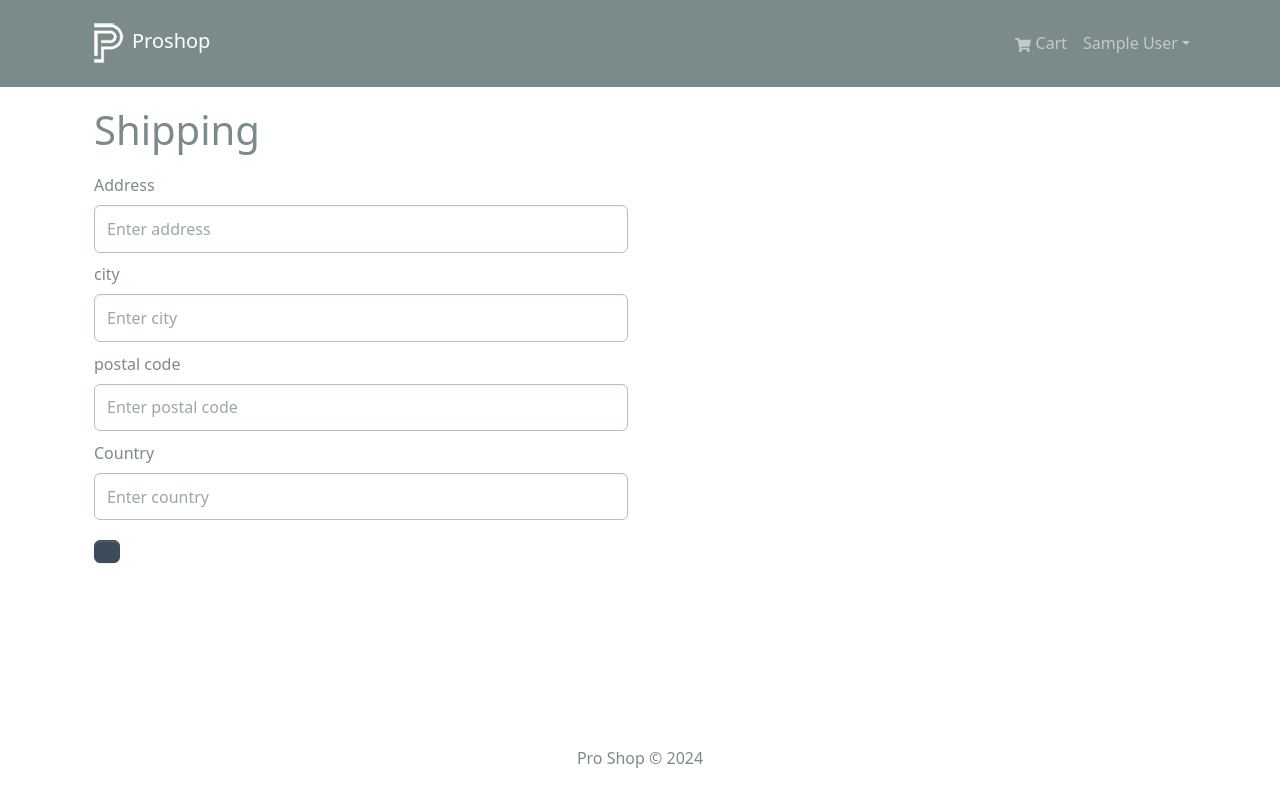
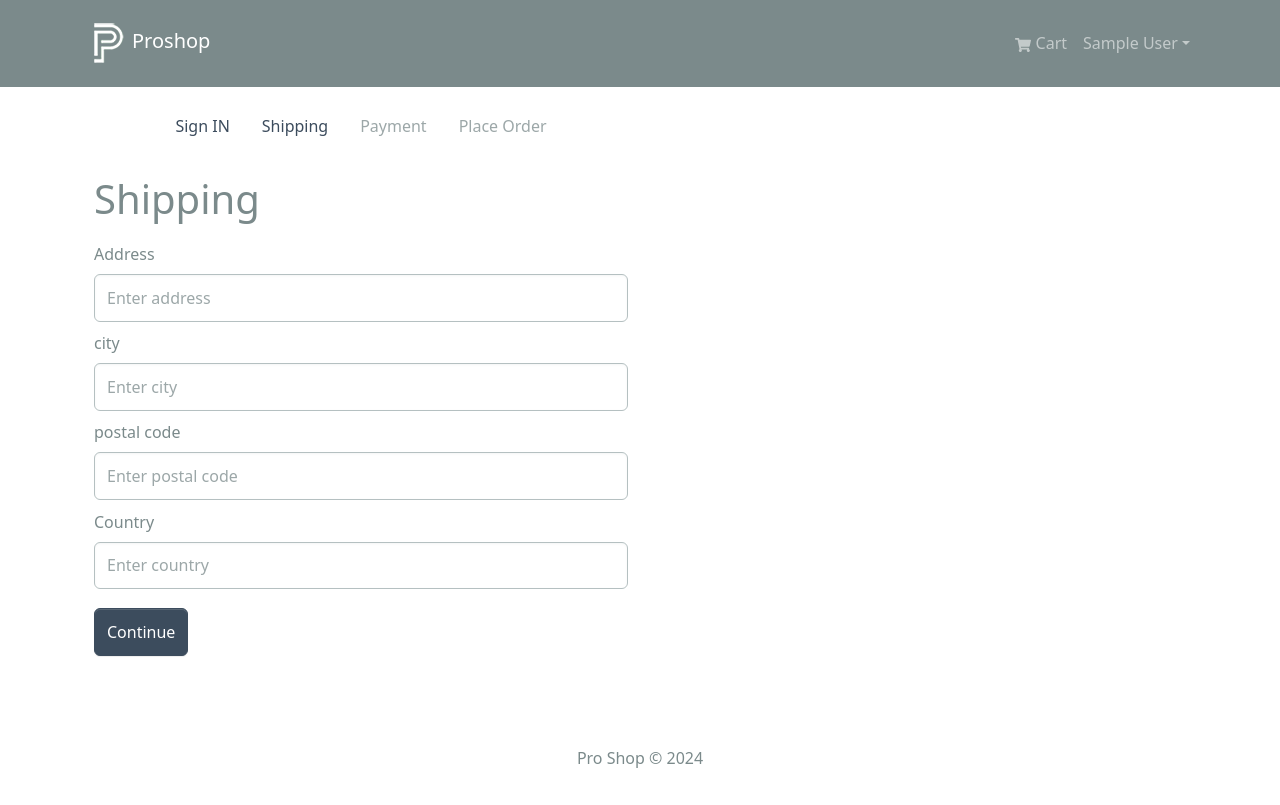
Before and after one commit to mesailesh7/proshop, a React (Create React App) app in the folder frontend/: page /shipping in a window 1280 px wide. Built offline with nearby package versions, Linux system fonts and the light colour scheme; sample sign-in values are in the browser's storage.

Commit message:
Payment System

```diff
--- /dev/null
+++ b/frontend/src/components/CheckoutSteps.jsx
@@ -0,0 +1,48 @@
+import React from "react";
+import { Nav } from "react-bootstrap";
+import { LinkContainer } from "react-router-bootstrap";
+
+const CheckoutSteps = ({ step1, step2, step3, step4 }) => {
+  return (
+    <Nav className="justify-content-center mb-4">
+      <Nav.Item>
+        {step1 ? (
+          <LinkContainer to="/login">
+            <Nav.Link>Sign IN</Nav.Link>
+          </LinkContainer>
+        ) : (
+          <Nav.Link disabled>Sign IN</Nav.Link>
+        )}
+      </Nav.Item>
+      <Nav.Item>
+        {step2 ? (
+          <LinkContainer to="/shipping">
+            <Nav.Link>Shipping</Nav.Link>
+          </LinkContainer>
+        ) : (
+          <Nav.Link disabled>Shipping</Nav.Link>
+        )}
+      </Nav.Item>
+      <Nav.Item>
+        {step3 ? (
+          <LinkContainer to="/login">
+            <Nav.Link>Payment</Nav.Link>
+          </LinkContainer>
+        ) : (
+          <Nav.Link disabled>Payment</Nav.Link>
+        )}
+      </Nav.Item>
+      <Nav.Item>
+        {step4 ? (
+          <LinkContainer to="/placeorder">
+            <Nav.Link>Place Order</Nav.Link>
+          </LinkContainer>
+        ) : (
+          <Nav.Link disabled>Place Order</Nav.Link>
+        )}
+      </Nav.Item>
+    </Nav>
+  );
+};
+
+export default CheckoutSteps;
--- /dev/null
+++ b/frontend/src/components/PrivateRoute.jsx
@@ -0,0 +1,18 @@
+import React from "react";
+import { Outlet, Navigate } from "react-router-dom";
+// An <Outlet> should be used in parent route elements to render their child route elements. This allows nested UI to show up when child routes are rendered. If the parent route matched exactly, it will render a child index route or nothing if there is no index route.
+// Outlet is what we want to return if we're logged in, if there's a userit will put page or screen we're trying to load
+// if we're not logged in then we're going to use the navigate component to basically just redirect us.
+import { useSelector } from "react-redux";
+// useSelector to find out if there's a user info piece of state present or not
+
+const PrivateRoute = () => {
+  // we want to get the info of user from auth state
+  const { userInfo } = useSelector((state) => state.auth);
+
+  /* replace at the end to replace any past history */
+
+  return userInfo ? <Outlet /> : <Navigate to="/login" replace />;
+};
+
+export default PrivateRoute;
--- a/frontend/src/index.js
+++ b/frontend/src/index.js
@@ -12,13 +12,14 @@ import store from "./store";
 import "./assets/styles/bootstrap.custom.css";
 import "./assets/styles/index.css";
 import App from "./App";
+import reportWebVitals from "./reportWebVitals";
+import PrivateRoute from "./components/PrivateRoute";
 import HomeScreen from "./screens/HomeScreen";
 import ProductScreen from "./screens/ProductScreen";
 import CartScreen from "./screens/CartScreen";
 import LoginScreen from "./screens/LoginScreen";
 import RegisterScreen from "./screens/RegisterScreen";
 import ShippingScreen from "./screens/ShippingScreen";
-import reportWebVitals from "./reportWebVitals";
 
 const router = createBrowserRouter(
   createRoutesFromElements(
@@ -28,7 +29,10 @@ const router = createBrowserRouter(
       <Route path="/cart" element={<CartScreen />} />
       <Route path="/login" element={<LoginScreen />} />
       <Route path="/register" element={<RegisterScreen />} />
-      <Route path="/shipping" element={<ShippingScreen />} />
+
+      <Route path="" element={<PrivateRoute />}>
+        <Route path="/shipping" element={<ShippingScreen />} />
+      </Route>
     </Route>
   )
 );
--- a/frontend/src/screens/ShippingScreen.jsx
+++ b/frontend/src/screens/ShippingScreen.jsx
@@ -3,19 +3,34 @@ import { Form, Button } from "react-bootstrap";
 import FormContainer from "../components/FormContainer";
 import { useDispatch, useSelector } from "react-redux";
 import { useNavigate } from "react-router-dom";
+import { saveShippingAddress } from "../slices/cartSlice";
+import CheckoutSteps from "../components/CheckoutSteps";
 
 const ShippingScreen = () => {
-  const [address, setAddress] = useState("");
-  const [city, setCity] = useState("");
-  const [postalCode, setPostalCode] = useState("");
-  const [country, setCountry] = useState("");
+  const cart = useSelector((state) => state.cart);
+  const { shippingAddress } = cart;
+
+  const [address, setAddress] = useState(shippingAddress?.address || "");
+  const [city, setCity] = useState(shippingAddress?.city || "");
+  const [postalCode, setPostalCode] = useState(
+    shippingAddress?.postalCode || ""
+  );
+  const [country, setCountry] = useState(shippingAddress?.country || "");
+
+  const dispatch = useDispatch();
+  const navigate = useNavigate();
+
+  // this is coming from cartSlice at initial state its and empty objectß and then we want to dispatch saveShippingAddress so that we can update it in state and in local storage.
 
   const submitHandler = (e) => {
-    console.log("submit");
+    e.preventDefault();
+    dispatch(saveShippingAddress({ address, city, postalCode, country }));
+    navigate("/payment");
   };
 
   return (
     <FormContainer>
+      <CheckoutSteps step1 step2 />
       <h1>Shipping</h1>
       <Form onSubmit={submitHandler}>
         <Form.Group controlId="address" className="my-2">
@@ -54,7 +69,9 @@ const ShippingScreen = () => {
             onChange={(e) => setCountry(e.target.value)}
           ></Form.Control>
         </Form.Group>
-        <Button type="submit" variant="primary" className="my-2"></Button>
+        <Button type="submit" variant="primary" className="my-2">
+          Continue
+        </Button>
       </Form>
     </FormContainer>
   );
--- a/frontend/src/slices/cartSlice.jsx
+++ b/frontend/src/slices/cartSlice.jsx
@@ -40,6 +40,7 @@ const cartSlice = createSlice({
   },
 });
 
-export const { addToCart, removeFromCart } = cartSlice.actions;
+export const { addToCart, removeFromCart, saveShippingAddress } =
+  cartSlice.actions;
 
 export default cartSlice.reducer;
```
